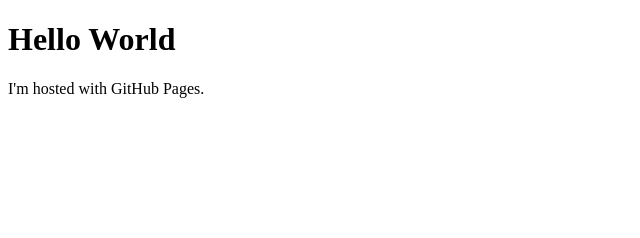
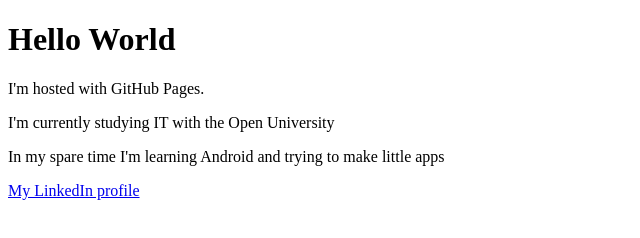
Before and after one commit to laurencemeynell/laurencemeynell.github.io, a plain HTML site: page index.html in a window 1280 px wide. Shown: the whole page, without its empty margins (0-640 px from the left). Drawn offline with Linux system fonts and the light colour scheme.

Commit message:
Update index.html
Added some details about me and a LinkedIn link

```diff
--- a/index.html
+++ b/index.html
@@ -3,5 +3,9 @@
 <body>
 <h1>Hello World</h1>
 <p>I'm hosted with GitHub Pages.</p>
+<p>I'm currently studying IT with the Open University</p>
+<p>In my spare time I'm learning Android and trying to make little apps</p>
+<p><a href="https://uk.linkedin.com/in/laurencemeynell">My LinkedIn profile</a>
+</p>
 </body>
 </html>
```
